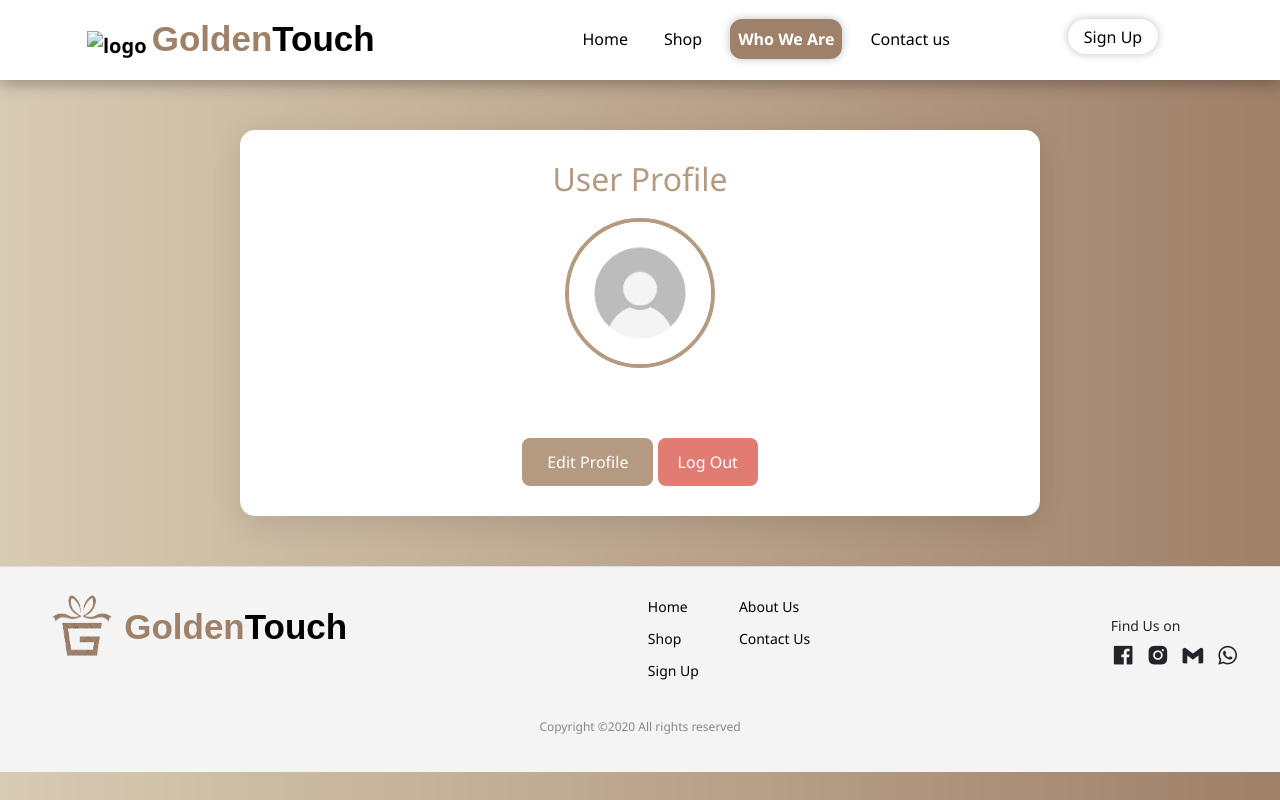
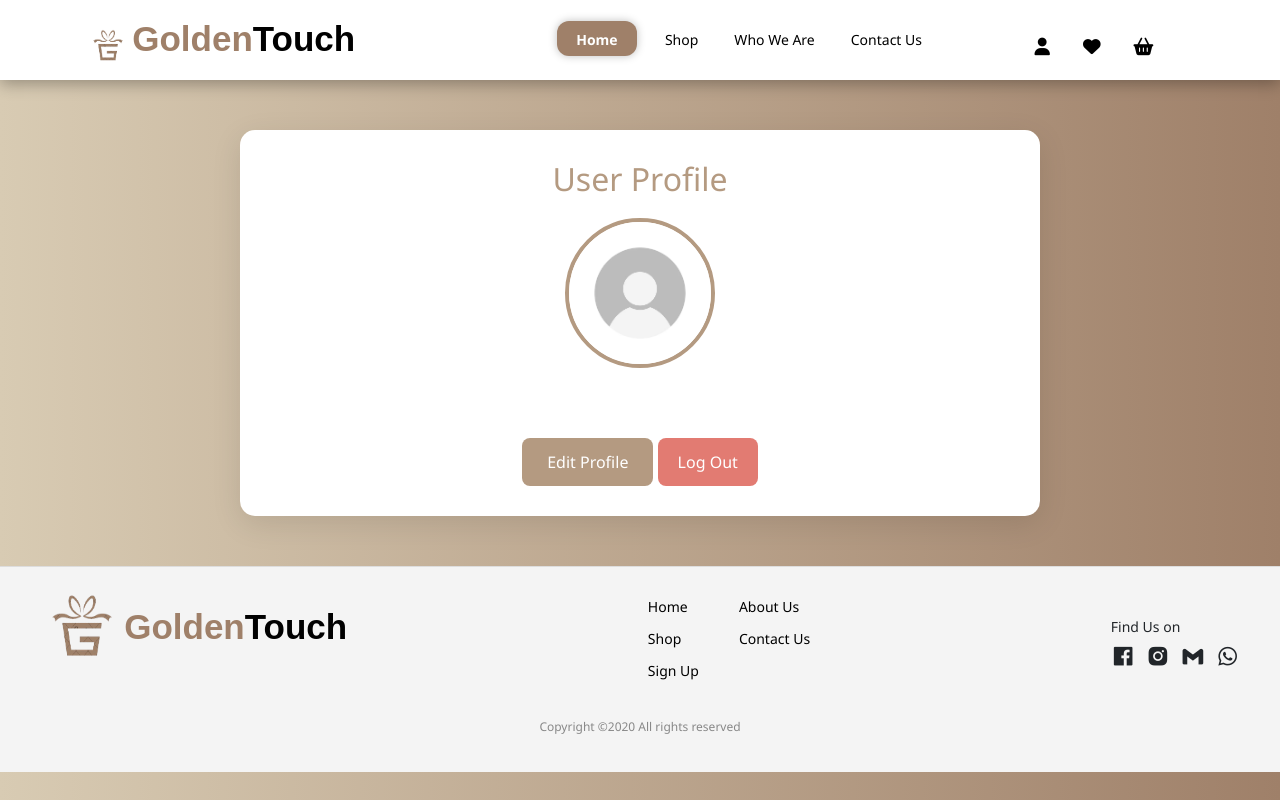
Before and after one commit to Group-One-GoldenTouches/GoldenRepo, a plain HTML site: page htmlPages/userPage.html in a window 1280 px wide. Drawn offline with nearby package versions, Linux system fonts and the light colour scheme; no server answers.

Commit message:
update cart page

```diff
--- a/css pages/cartPage.css
+++ b/css pages/cartPage.css
@@ -12,17 +12,34 @@ body {
 
 
 /*================================Nav Bar=================================*/
+#userprofile{
+    display: flex;
+  gap: 30px;
+  margin-right: 10px;
+  margin-left: 100px;
+  margin-top: 13px;
+  cursor: pointer;
+  transform: scale(1.1);
+  }
+  #userprofile a {
+    color: black;
+  }
+  #userprofile a:hover {
+    transform: scale(1.3);
+    color: #9F8069;
+  }
+
+  .logospan{
+    font-family: "Monotype Corsiva", "Cursive", sans-serif;
+    font-size: 35px;
+    margin-bottom: -10px !important;
+  }
+
   nav {
     grid-column: span 12;
     grid-row: 1;
     z-index: 10;
     box-shadow: 0px 4px 15px rgba(0, 0, 0, 0.3);
-}
-
-.logospan {
-    font-family: "Monotype Corsiva", "Cursive", sans-serif;
-    font-size: 35px;
-    margin-bottom: -10px !important;
   }
 
   .navbar {
@@ -33,24 +50,27 @@ nav {
   .nav-link {
     color: black !important;
     margin: 0 10px;
-    font-size: 16px;
-    transition: transform 1s linear;
+    font-size: 14px;
   }
 
-/*active nav item*/
+
   .nav-link.active {
     font-weight: bold;
     color: White !important;
-    width: auto;
-    height: 40px;
+    width: 80px;
+    height: 35px;
     border-radius: 12px;
     text-align: center;
     background-color: #9F8069;
     box-shadow: 0px 0px 9px rgba(0, 0, 0, 0.25);
   }
 
+  #active-nav:hover{
+    color: black !important;
+  }
+
   .nav-item .signup-btn {
-    font-size: 16px;
+    font-size: 14px;
     color: black !important;
     width: 90px;
     height: 35px;
@@ -67,31 +87,30 @@ nav {
     color: White !important;
   }
 
-/*underline effect for active nav item*/
+
   .nav-link:hover {
-    font-weight: bolder;
-    transform: scale(1.05);
+    color: #9F8069 !important;
   }
 
   nav img {
-    width: 80px;
-    height: 80px;
+    width: 40px;
+    height: 40px;
   }
 
   nav p {
     margin: 0px;
     font-size: 24px;
   }
-
   .container-fluid {
     margin-left: 75px;
     margin-right: 110px;
   }
-
 #GenralContainer{
 margin-top: 100px;
 margin-bottom: 100px;
 }
+
+
 /* Cart Item Styles */
 .cart-item {
     background-color: white;
--- a/css pages/userPage.css
+++ b/css pages/userPage.css
@@ -3,6 +3,11 @@
   margin: 0;
   padding: 0;
   box-sizing: border-box;
+}
+
+a {
+  color: rgb(0, 0, 0);
+  text-decoration: none;
 }
 
 /* Body Styling */
@@ -12,17 +17,34 @@ body {
 }
 
 /*================================Nav Bar=================================*/
+#userprofile{
+  display: flex;
+gap: 30px;
+margin-right: 10px;
+margin-left: 100px;
+margin-top: 13px;
+cursor: pointer;
+transform: scale(1.1);
+}
+#userprofile a {
+  color: black;
+}
+#userprofile a:hover {
+  transform: scale(1.3);
+  color: #9F8069;
+}
+
+.logospan{
+  font-family: "Monotype Corsiva", "Cursive", sans-serif;
+  font-size: 35px;
+  margin-bottom: -10px !important;
+}
+
 nav {
   grid-column: span 12;
   grid-row: 1;
   z-index: 10;
   box-shadow: 0px 4px 15px rgba(0, 0, 0, 0.3);
-}
-
-.logospan {
-  font-family: "Monotype Corsiva", "Cursive", sans-serif;
-  font-size: 35px;
-  margin-bottom: -10px !important;
 }
 
 .navbar {
@@ -33,24 +55,27 @@ nav {
 .nav-link {
   color: black !important;
   margin: 0 10px;
-  font-size: 16px;
-  transition: transform 1s linear;
+  font-size: 14px;
 }
 
-/* Active nav item */
+
 .nav-link.active {
   font-weight: bold;
   color: White !important;
-  width: auto;
-  height: 40px;
+  width: 80px;
+  height: 35px;
   border-radius: 12px;
   text-align: center;
   background-color: #9F8069;
   box-shadow: 0px 0px 9px rgba(0, 0, 0, 0.25);
 }
 
+#active-nav:hover{
+  color: black !important;
+}
+
 .nav-item .signup-btn {
-  font-size: 16px;
+  font-size: 14px;
   color: black !important;
   width: 90px;
   height: 35px;
@@ -67,22 +92,20 @@ nav {
   color: White !important;
 }
 
-/* Underline effect for active nav item */
+
 .nav-link:hover {
-  font-weight: bolder;
-  transform: scale(1.05);
+  color: #9F8069 !important;
 }
 
 nav img {
-  width: 80px;
-  height: 80px;
+  width: 40px;
+  height: 40px;
 }
 
 nav p {
   margin: 0px;
   font-size: 24px;
 }
-
 .container-fluid {
   margin-left: 75px;
   margin-right: 110px;
@@ -195,7 +218,8 @@ nav p {
 /*================================Profile Container Styling================================*/
 .profile-container {
   background: #fff;
-  margin: 50px auto; /* Centered horizontally */
+  margin: 50px auto;
+  /* Centered horizontally */
   border-radius: 15px;
   box-shadow: 0 8px 30px rgba(0, 0, 0, 0.1);
   width: 100%;
--- a/htmlPages/userPage.html
+++ b/htmlPages/userPage.html
@@ -5,22 +5,24 @@
   <meta charset="UTF-8">
   <meta name="viewport" content="width=device-width, initial-scale=1.0">
   <title>User Profile</title>
-  <link rel="stylesheet" href="https://stackpath.bootstrapcdn.com/bootstrap/4.5.2/css/bootstrap.min.css">
-
+  <link rel="stylesheet" href="https://cdnjs.cloudflare.com/ajax/libs/font-awesome/6.7.2/css/all.min.css">
+  <!--Font-->
   <link href="https://fonts.googleapis.com/css2?family=Figtree:wght@400;500;700&display=swap" rel="stylesheet">
   <!--Box Icons-->
   <link rel="stylesheet" href="https://unpkg.com/boxicons@2.1.4/css/boxicons.min.css">
   <!-- Bootstrap CSS -->
   <link href="https://cdn.jsdelivr.net/npm/bootstrap@5.3.0/dist/css/bootstrap.min.css" rel="stylesheet">
+  <link rel="stylesheet" href="https://cdn.jsdelivr.net/npm/bootstrap@5.3.3/dist/css/bootstrap.min.css">
   <link rel="stylesheet" href="../css pages/userPage.css">
 </head>
 
 <body>
+  <!-- Navbar -->
   <nav class="navbar navbar-expand-lg border-bottom">
     <div class="container-fluid">
       <!-- Logo -->
       <p class="navbar-brand fw-bold">
-        <img src="cimagesHome/logo.png" alt="logo"> <span class="logospan"> <span
+        <img src="../imagesHome/logo.png" alt="logo"> <span class="logospan"> <span
             style="color:#9F8069;">Golden</span>Touch</span>
       </p>
       <!-- Toggler for mobile view -->
@@ -32,25 +34,27 @@
       <div class="collapse navbar-collapse justify-content-end" id="navbarNav">
         <ul class="navbar-nav">
           <li class="nav-item">
-            <a class="nav-link text-white" href="#">Home</a>
+            <a class="nav-link active text-white fw-bold position-relative" id="active-nav" href="#">Home</a>
           </li>
           <li class="nav-item">
             <a class="nav-link text-white" href="../htmlPages/shopPage.html">Shop</a>
           </li>
-          <li class="nav-item">
-            <a class="nav-link active text-white fw-bold position-relative" href="../htmlPages/aboutUsPage.html">Who We
-              Are</a>
           </li>
           <li class="nav-item">
-            <a class="nav-link text-white" href="../htmlPages/contactUsPage.html">Contact us</a>
+            <a class="nav-link text-white" href="../htmlPages/aboutUsPage.html">Who We Are</a>
           </li>
           <li class="nav-item">
-            <button class="signup-btn" id="signup-btn">Sign Up</button>
+            <a class="nav-link text-white" href="../htmlPages/contactUsPage.html">Contact Us</a>
+          </li>
+          <li id="userprofile" class="nav-item">
+            <a href="./userPage.html"><i class="fa-solid fa-user"></i></a>
+            <a href="#"><i class="fa-solid fa-heart"></i></a>
+            <a href="cartPage.html"><i class="fa-solid fa-basket-shopping"></i></a>
           </li>
         </ul>
       </div>
     </div>
-  </nav>
+  </nav> <!--===========End nav==========-->
 
   <div class="profile-container">
     <h1>User Profile</h1>
@@ -124,6 +128,7 @@
   <Script>document.getElementById("editButton").addEventListener("click", function () {
       document.getElementById("editProfile").classList.toggle("active");
     });</Script>
+  <script src="https://cdn.jsdelivr.net/npm/bootstrap@5.3.0/dist/js/bootstrap.bundle.min.js"></script>
   <script type="module" src="../js pages/userPage.js"></script>
 </body>
 
--- a/js pages/userPage.js
+++ b/js pages/userPage.js
@@ -93,7 +93,7 @@ editForm.addEventListener('submit', async (e) => {
 // Log out user
 logoutButton.addEventListener('click', () => {
   signOut(auth).then(() => {
-    window.location.href = '../htmlPages/login.html'; // Redirect to login page after logout
+    window.location.href = '../htmlPages/index.html'; // Redirect to login page after logout
   }).catch((error) => {
     console.error('Error signing out:', error);
   });
```
Also changed, not shown: htmlPages/cartPage.html (+78 -33 lines), htmlPages/writereview.html (+2 -2 lines). Lines whose indentation alone changed are shown as unchanged.
